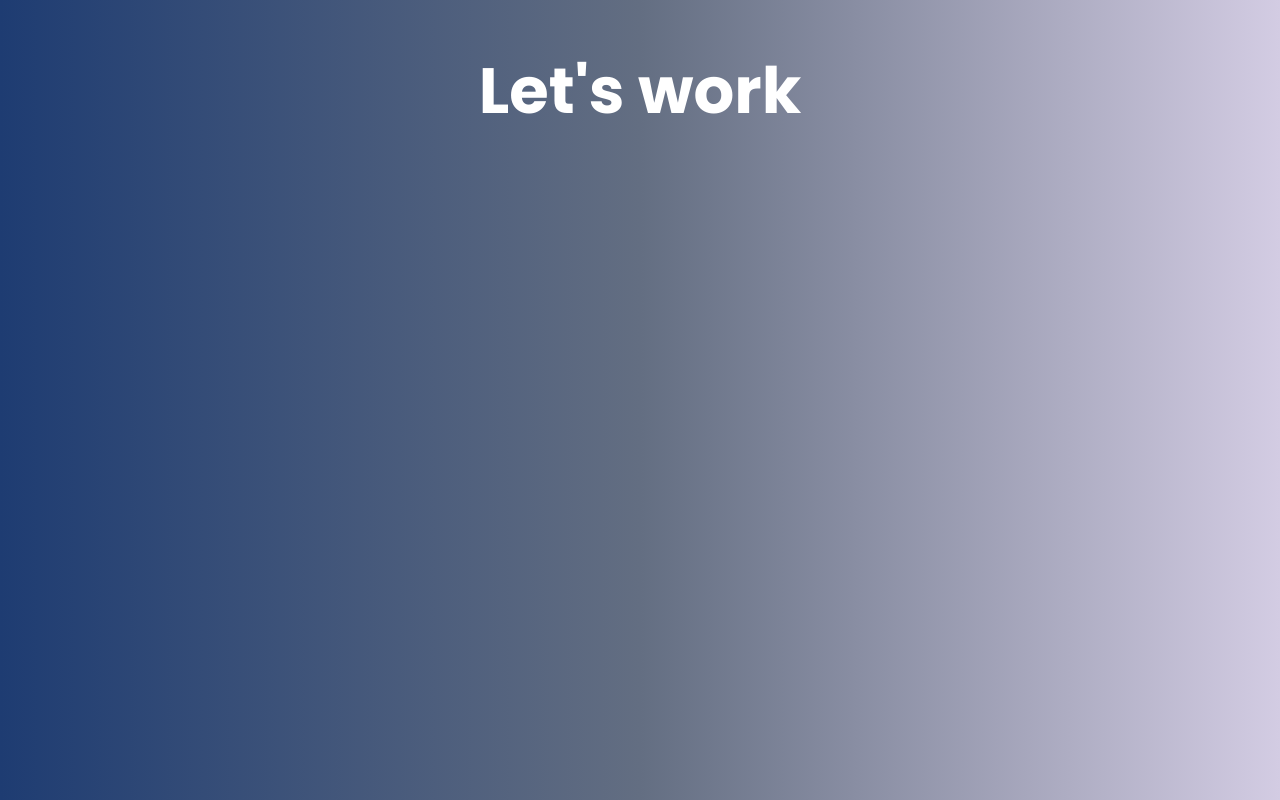
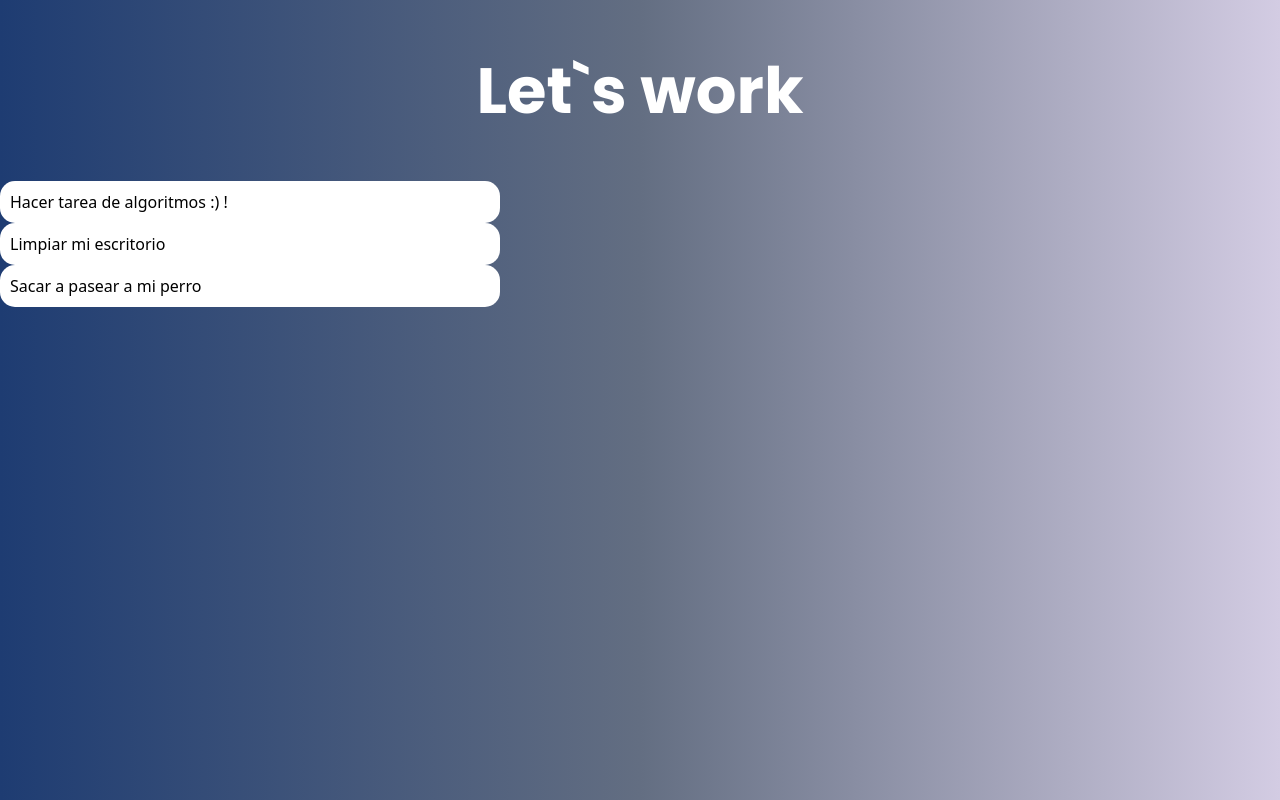
Before and after one commit to EstuardoR/Dask, a Next.js app in the folder dask-app/: page / in a window 1280 px wide. Built offline with nearby package versions, Linux system fonts and the light colour scheme.

Commit message:
feature: main page, add todo card component

```diff
--- a/dask-app/src/app/page.tsx
+++ b/dask-app/src/app/page.tsx
@@ -1,11 +1,19 @@
+// eslint-disable-next-line @typescript-eslint/no-unused-vars
 import layout from './layout';
 import styles from '../page.module.css'
+import TodoCard from './components/todo-card/todo-card';
 
 export default function Home() {
   return (
     <div className={styles.background}>
       <div className={styles.title}>
-        <h1>Let's work</h1>
+        <h1>Let`s work</h1>
+      </div>
+
+      <div className={styles.taskList} >
+        <TodoCard text='Hacer tarea de algoritmos :) !' />
+        <TodoCard text='Limpiar mi escritorio' />
+        <TodoCard text='Sacar a pasear a mi perro' />
       </div>
 
     </div>
```
